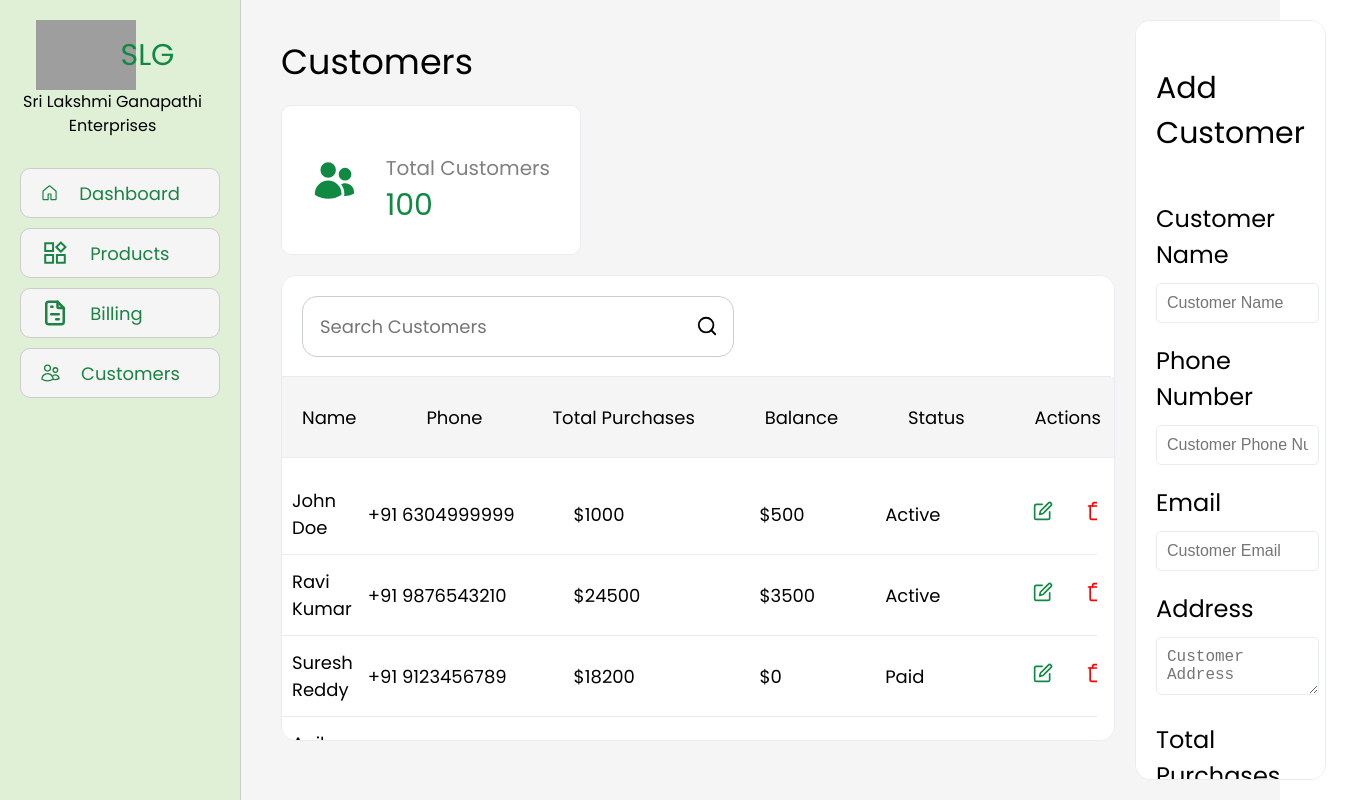
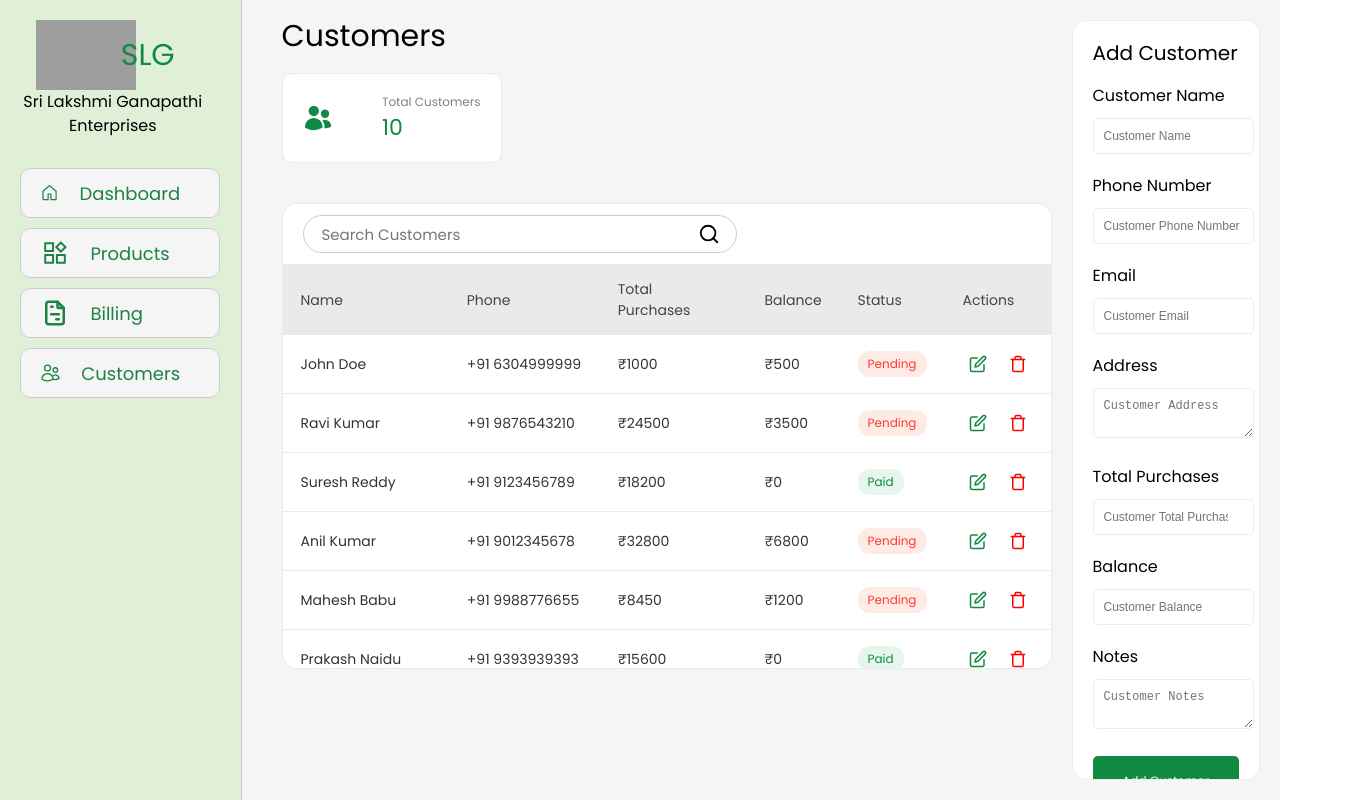
Before and after one commit to yaswanthr233/SLG---React-Project-1, a React (Vite) app: page /customers in a window 1280 px wide. Shown: the whole page, 1346 px wide, since content can reach past the window. Built offline with nearby package versions, Linux system fonts and the light colour scheme; grey boxes are pictures that could not be loaded.

Commit message:
Fixed customers alignment

```diff
--- a/src/components/AddCustomerForm/index.css
+++ b/src/components/AddCustomerForm/index.css
@@ -3,8 +3,7 @@
     height: 100%;
     display: flex;
     flex-direction: column;
-    gap: 20px;
-    padding: 20px;
+    padding: 0 20px;
     box-sizing:  border-box;
     background-color: #ffffff;
     border: 1px solid #E8ECF2;
@@ -20,20 +19,20 @@
 }
 
 .add-customer-title{
-    font-size: 30px;
+    font-size: 20px;
     color: #000000;
     font-weight: 2000;
     font-family: 'Poppins', sans-serif;
 }
 
 .add-customer-label{
-    font-size: 24px;
+    font-size: 16px;
     color: #000000;
     font-weight: 700;
 }
 
 .add-customer-input{
-    font-size: 16px;
+    font-size: 12px;
     color: #000000;
     font-weight: 400;
     border-radius: 5px;
@@ -46,7 +45,7 @@
 }
 
 .add-customer-textarea{
-    font-size: 16px;
+    font-size: 12px;
     color: #000000;
     font-weight: 400;
     border-radius: 5px;
@@ -63,7 +62,7 @@
     height: 50px;
     background-color: #108A43;
     color: #ffffff;
-    font-size: 16px;
+    font-size: 12px;
     font-weight: 700;
     border-radius: 5px;
     border: none;
--- a/src/components/AddCustomerForm/index.jsx
+++ b/src/components/AddCustomerForm/index.jsx
@@ -45,7 +45,7 @@ const AddCustomerForm = () => {
                 <label className="add-customer-label" htmlFor="customer-name">Customer Name</label> <br/>
                 <input type="text" id="customer-name" placeholder="Customer Name" className="add-customer-input" value={customerName} onChange={(e) => setCustomerName(e.target.value)}/><br/>
                 <label className="add-customer-label" htmlFor="customer-phone">Phone Number</label><br/>
-                <input type="tel" id="customer-phone" placeholder="Customer Phone Number" className="add-customer-input" value={customerPhone} onChange={(e) => setCustomerPhone(e.target.value)}/><br/>
+                <input type="tel" maxLength="10" id="customer-phone" placeholder="Customer Phone Number" className="add-customer-input" value={customerPhone} onChange={(e) => setCustomerPhone(e.target.value)}/><br/>
                 <label className="add-customer-label" htmlFor="customer-email">Email</label><br/>
                 <input type="email" id="customer-email" placeholder="Customer Email" className="add-customer-input" value={customerEmail} onChange={(e) => setCustomerEmail(e.target.value)}/> <br/>
                 <label className="add-customer-label" htmlFor="customer-address">Address</label><br/>
--- a/src/components/CustomerDetailsItem/index.css
+++ b/src/components/CustomerDetailsItem/index.css
@@ -1,57 +1,61 @@
-.customer-item{
+.customer-row {
+    border-bottom: 1px solid #E8ECF2;
+    transition: background-color 0.2s;
+}
+
+.customer-row:hover {
+    background-color: #f9fbf9;
+}
+
+.customer-row td {
+    padding: 14px 18px;
+    font-size: 14px;
+    color: #333333;
+    vertical-align: middle;
+}
+
+/* Status Indicators */
+.status-badge {
+    padding: 4px 10px;
+    border-radius: 12px;
+    font-size: 12px;
+    font-weight: 600;
+    display: inline-block;
+}
+
+.status-paid {
+    background-color: #e6f6ec;
+    color: #108A43;
+}
+
+.status-pending {
+    background-color: #ffebe6;
+    color: #ff3b30;
+}
+
+/* Action Utility Triggers */
+.customer-item-actions {
+    display: flex;
+    gap: 10px;
+    align-items: center;
+}
+
+.btn-edit, .btn-delete {
+    background: none;
+    border: none;
+    cursor: pointer;
+    padding: 6px;
+    border-radius: 6px;
     display: flex;
     align-items: center;
-    justify-content: space-between;
-    padding: 10px;
-    border-bottom: 1px solid #E8ECF2;
-    height: 60px;
-    width: 98%;
+    justify-content: center;
+    transition: background-color 0.2s;
 }
 
-.customer-item-name,.customer-item-email,.customer-item-phone,.customer-item-total-purchases,.customer-item-balance,.customer-item-status,.customer-item-actions{
-    font-size: 18px;
-    color: #000000;
-    font-weight: 400;
+.btn-edit:hover {
+    background-color: #e6f6ec;
 }
 
-
-
-.customer-item-name{
-    width: 50px;
-    text-overflow: ellipsis;
+.btn-delete:hover {
+    background-color: #ffebe6;
 }
-
-.customer-item-phone{
-    width: 180px;
-    text-overflow: ellipsis;
-}
-
-.customer-item-total-purchases{
-    width: 160px;
-    text-overflow: ellipsis;
-}
-
-.customer-item-balance{
-    width: 100px;
-    text-overflow: ellipsis;
-}
-
-.customer-item-status{
-    width: 100px;
-    text-overflow: ellipsis;
-}
-
-
-
-.btn-edit,.btn-delete{
-    background-color: transparent;
-    border: none;
-    margin: 0;
-    width: 30px;
-}
-
-.customer-item-actions{
-    gap: 10px;
-    display: flex;
-    width: 80px;
-}
--- a/src/components/CustomerDetailsItem/index.jsx
+++ b/src/components/CustomerDetailsItem/index.jsx
@@ -3,20 +3,26 @@ import { FiEdit } from "react-icons/fi";
 import { FiTrash } from "react-icons/fi";
 
 const CustomerDetailsItem = ({ customer, onDeleteCustomer }) => {
+    // Determine dynamic status based on balance
+    const statusText = customer.balance > 0 ? "Pending" : "Paid";
+    const statusClass = customer.balance > 0 ? "status-pending" : "status-paid";
+
     return (
-        <li className="customer-item">
-            <span className="customer-item-name">{customer.name}</span>
-            <span className="customer-item-phone">{customer.phone}</span>
-            <span className="customer-item-total-purchases">${customer.totalPurchases}</span>
-            <span className="customer-item-balance">${customer.balance}</span>
-            <span className="customer-item-status">{customer.status}</span>
-            <span className="customer-item-actions">
-                <button className="btn-edit"><FiEdit size={20} color="#108A43" /></button>
-                <button className="btn-delete" onClick={() => onDeleteCustomer(customer.id)}>
-                    <FiTrash size={20} color="#FF0000" />
+        <tr className="customer-row">
+            <td className="customer-item-name">{customer.name}</td>
+            <td className="customer-item-phone">{customer.phone}</td>
+            <td className="customer-item-total-purchases">₹{customer.totalPurchases}</td>
+            <td className="customer-item-balance">₹{customer.balance}</td>
+            <td className="customer-item-status">
+                <span className={`status-badge ${statusClass}`}>{statusText}</span>
+            </td>
+            <td className="customer-item-actions">
+                <button className="btn-edit" title="Edit"><FiEdit size={18} color="#108A43" /></button>
+                <button className="btn-delete" title="Delete" onClick={() => onDeleteCustomer(customer.id)}>
+                    <FiTrash size={18} color="#FF0000" />
                 </button>
-            </span>
-        </li>
+            </td>
+        </tr>
     )
 }
-export default CustomerDetailsItem
+export default CustomerDetailsItem;
--- a/src/pages/Customers/index.css
+++ b/src/pages/Customers/index.css
@@ -6,15 +6,15 @@
     gap: 20px;
 }
 .customers-title{
-    font-size: 35px;
+    font-size: 30px;
     color: #000000;
     font-weight: 2000;
     font-family: 'Poppins', sans-serif;
 }
 
 .total-customers-container{
-    height: 150px;
-    width: 300px;
+    height: 100px;
+    width: 200px;
     background-color: #ffffff;
     border-radius: 10px;
     border: 1px solid #E8ECF2;
@@ -32,41 +32,37 @@
 
 
 .total-customers{
-    font-size: 30px;
+    font-size: 20px;
     color: #108A43;
     font-weight: 1200;
     margin-left: 10px;
 }
 
 .total-customers-text{
-    font-size: 20px;
+    font-size: 10px;
     color: #808080;
     font-weight: 700;
     margin-left: 10px;
 }
 
 .total-customers-count{
-    font-size: 30px;
+    font-size: 15px;
     color: #108A43;
     font-weight: 1200;
     margin-left: 10px;
-    margin-top: -20px;
+    margin-top: -15px;
 }
 
 .customers-list-container{
     margin-top: 20px;
     height: 58vh;
-    width: 65vw;
+    width: 60vw;
     border: 1px solid #E8ECF2;
     background-color: #ffffff;
     border-radius: 15px;
     overflow-y: auto;
 }
 
-.customers-list-ul{
-    list-style-type: none;
-    width: 98%;
-}
 
 .customer-item{
     display: flex;
@@ -85,8 +81,7 @@
     justify-content: space-between;
     padding: 10px;
     border-bottom: 1px solid #E8ECF2;
-    height: 60px;
-    width: 98%;
+    height: 30px;
     padding-left: 20px;
     padding-top: 30px;
 }
@@ -100,7 +95,8 @@
     border: 1px solid #caced4;
     border-radius: 15px;
     background-color: #ffffff;
-    margin-top:-20px;
+    height: 20px;
+
 }
 
 .customer-search-input{
@@ -109,39 +105,125 @@
     color: #000000;
     background-color: transparent;
     border: none;
+    height: 40px;
     outline: none;
     font-size: 18px;
     flex: 1;
 }
 
-.customer-item-header-attributes-container{
+.customers-container {
+    padding: 20px 20px 20px 40px;
+    display: flex;
+    width: 100%;
+    gap: 20px;
+    box-sizing: border-box;
+    font-family: 'Poppins', sans-serif;
+}
+
+.customers-main-content {
+    flex: 1;
+    display: flex;
+    flex-direction: column;
+    gap: 20px;
+}
+
+.customers-title {
+    font-size: 30px;
+    color: #000000;
+    font-weight: 700;
+    margin: 0;
+}
+
+.total-customers-container {
+    height: 90px;
+    width: 220px;
+    background-color: #ffffff;
+    border-radius: 10px;
+    border: 1px solid #E8ECF2;
+    display: flex;
+    align-items: center;
+    gap: 15px;
+    box-sizing: border-box;
+    padding: 20px;
+}
+
+.total-customers-text-container {
+    display: flex;
+    flex-direction: column;
+}
+
+.total-customers-text {
+    font-size: 12px;
+    color: #808080;
+    font-weight: 600;
+    margin: 0;
+}
+
+.total-customers-count {
+    font-size: 22px;
+    color: #108A43;
+    font-weight: 700;
+    margin: 0;
+}
+
+.customers-list-container {
+    border: 1px solid #E8ECF2;
+    background-color: #ffffff;
+    border-radius: 15px;
+    max-height: 58vh;
+    overflow-y: auto;
+    display: flex;
+    flex-direction: column;
+}
+
+.customer-item-search-container {
+    display: flex;
+    align-items: center;
+    padding: 15px 20px;
+    border-bottom: 1px solid #E8ECF2;
+}
+
+.customer-search-container {
     display: flex;
     align-items: center;
     justify-content: space-between;
-    width: 98%;
-    padding: 10px;
-    border-bottom: 1px solid #E8ECF2;
-    height: 60px;
-    background-color: #f5f5f5;
-    padding-left: 20px;
-    padding-right: 20px;
+    width: 100%;
+    max-width: 400px;
+    padding: 8px 16px;
+    border: 1px solid #caced4;
+    border-radius: 20px;
+    background-color: #ffffff;
 }
 
-.customer-header-attribute{
-    font-size: 18px;
+.customer-search-input {
+    width: 90%;
+    background-color: transparent;
+    border: none;
+    outline: none;
+    font-size: 15px;
     color: #000000;
-    font-weight: 700;
 }
 
-
-
-.customers-items-ul{
-    list-style-type: none;
-    padding: 0;
-    overflow-y: auto;
-    width: 100%;
+table{
+    margin-top: 0px;
 }
 
-.customer-header-details-container{
+.customers-table {
     width: 100%;
+    border-collapse: collapse;
+    text-align: left;
 }
+
+.customer-item-header {
+    background-color: #ece9e9;
+    position: sticky;
+    top: 0;
+    z-index: 1;
+}
+
+.customer-item-header-attribute {
+    padding: 14px 18px;
+    font-size: 14px;
+    color: #444444;
+    font-weight: 600;
+}
--- a/src/pages/Customers/index.jsx
+++ b/src/pages/Customers/index.jsx
@@ -3,52 +3,61 @@ import { HiUsers } from "react-icons/hi2";
 import AddCustomerForm from '../../components/AddCustomerForm/index.jsx';
 import { FiSearch } from "react-icons/fi";
 import CustomerDetailsItem from '../../components/CustomerDetailsItem/index.jsx';
-import { useContext } from 'react';
+import { useContext ,useState} from 'react';
 import CustomersContext from '../../components/context/CustomersContext/index.jsx';
 
 const Customers = () => {
     const { customers, deleteCustomer } = useContext(CustomersContext);
+    const [searchCustomers, setSearchCustomers] = useState('');
     const onDeleteCustomer = (customerId) => {
         deleteCustomer(customerId);
     }
+    const onGetCustomers = (e) => {
+        setSearchCustomers(e.target.value);
+    }
+    const filteredCustomers = customers.filter((customer) =>
+        customer.name.toLowerCase().includes(searchCustomers.toLowerCase())
+    );
 
     return (
         <div className="customers-container">
-            <div>
+            <div className="customers-main-content">
                 <h1 className="customers-title">Customers</h1>
                 <div className="total-customers-container">
-                    <HiUsers size={45} color="#108A43" />
+                    <HiUsers size={30} color="#108A43" />
                     <div className="total-customers-text-container">
-                    <p className="total-customers-text">Total Customers</p>
-                    <span className="total-customers-count">100</span>
+                        <p className="total-customers-text">Total Customers</p>
+                        <span className="total-customers-count">{customers.length}</span>
                     </div>
                 </div>
                 <div className="customers-list-container">
-                    <div className="customers-list-ul">
-                        <div className="customer-item-search-container">
-                            <div className="customer-search-container">
-                            <input type="text" placeholder="Search Customers" className="customer-search-input"/>
+                    <div className="customer-item-search-container">
+                        <div className="customer-search-container">
+                            <input type="text" placeholder="Search Customers" className="customer-search-input" onChange={onGetCustomers} value={searchCustomers} />
                             <FiSearch size={22} color="#000000" />
-                            </div>
                         </div>
-                        <div className="customer-item-header-attributes-container">
-                                <span className="customer-header-attribute">Name</span>
-                                <span className="customer-header-attribute">Phone</span>
-                                <span className="customer-header-attribute">Total Purchases</span>
-                                <span className="customer-header-attribute balance">Balance</span>
-                                <span className="customer-header-attribute status">Status</span>
-                                <span className="customer-header-attribute">Actions</span>
-                        </div>
-                        <ul className="customers-items-ul">
-                            {customers.map((customer) => (
+                    </div>
+                    <table className="customers-table">
+                        <thead className="customer-item-header">
+                            <tr>
+                                <th className="customer-item-header-attribute">Name</th>
+                                <th className="customer-item-header-attribute">Phone</th>
+                                <th className="customer-item-header-attribute">Total Purchases</th>
+                                <th className="customer-item-header-attribute balance">Balance</th>
+                                <th className="customer-item-header-attribute status">Status</th>
+                                <th className="customer-item-header-attribute">Actions</th>
+                            </tr>
+                        </thead>
+                        <tbody className="customer-item-header-attributes-container">
+                            {filteredCustomers.map((customer) => (
                                 <CustomerDetailsItem key={customer.id} customer={customer} onDeleteCustomer={onDeleteCustomer} />
                             ))}
-                        </ul>
-                    </div>
+                        </tbody>
+                    </table>
                 </div>
             </div>
             <AddCustomerForm />
         </div>
     )
 }
-export default Customers
+export default Customers;
```
